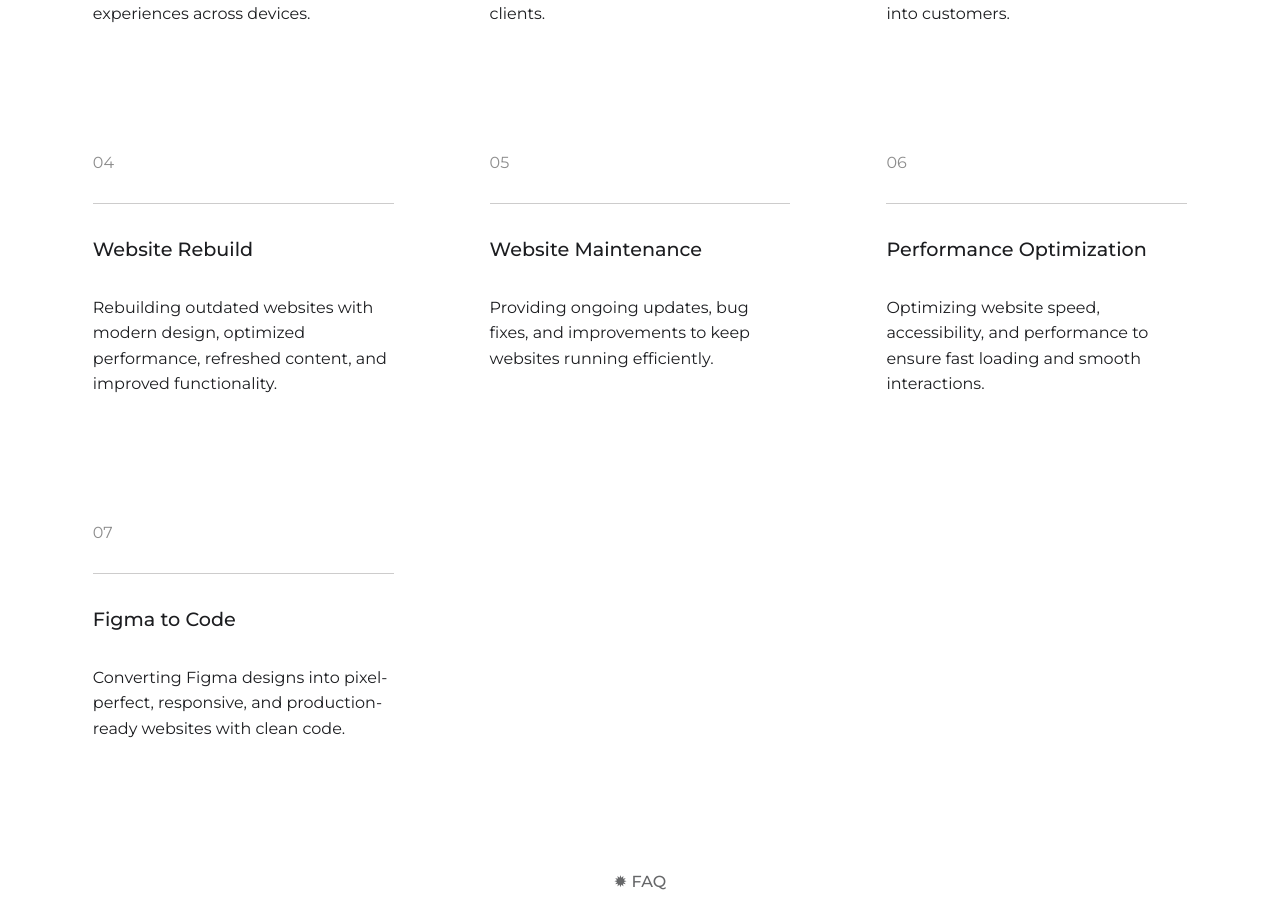
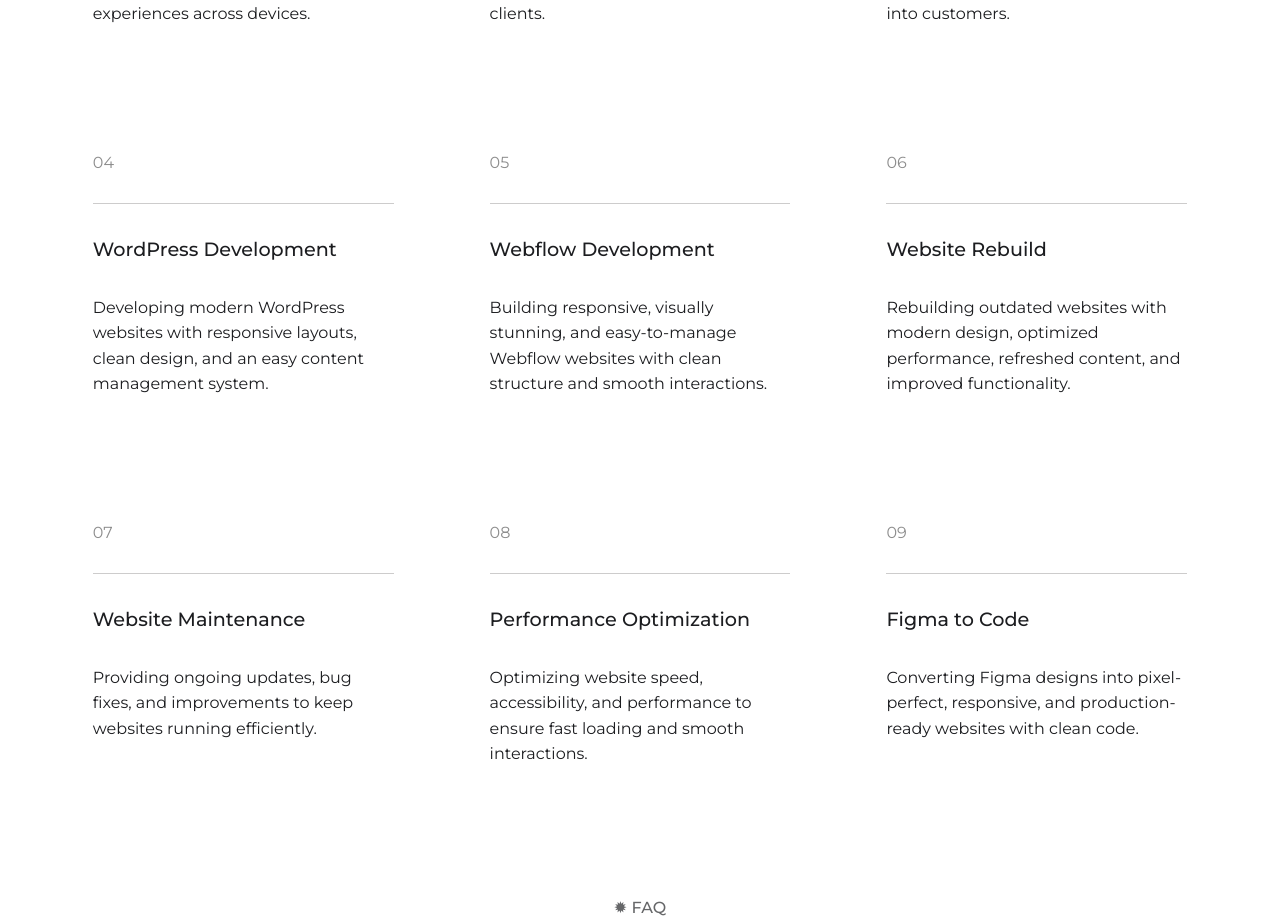
Before and after one commit to guristacks/Guri-Ghumaan, a React (Vite) app: page /about in a window 1280 px wide. Shown: the part 1888-2808 px from the top of the page. Built offline with nearby package versions, Linux system fonts and the light colour scheme.

Commit message:
Refactor ServicesInfo to eliminate redundancy by moving it outside the AboutServices component

```diff
--- a/src/Components/About-Page/AboutFrth-Section/AboutServices.jsx
+++ b/src/Components/About-Page/AboutFrth-Section/AboutServices.jsx
@@ -1,8 +1,6 @@
 import React from "react";
 import AboutCard from "./AboutCard";
 import styles from "./AboutService.module.css";
-
-const AboutServices = () => {
 const ServicesInfo = [
   {
     num: "01",
@@ -24,30 +22,43 @@ const AboutServices = () => {
   },
   {
     num: "04",
+    title: "WordPress Development",
+    details:
+      "Developing modern WordPress websites with responsive layouts, clean design, and an easy content management system.",
+  },
+  {
+    num: "05",
+    title: "Webflow Development",
+    details:
+      "Building responsive, visually stunning, and easy-to-manage Webflow websites with clean structure and smooth interactions.",
+  },
+  {
+    num: "06",
     title: "Website Rebuild",
     details:
       "Rebuilding outdated websites with modern design, optimized performance, refreshed content, and improved functionality.",
   },
   {
-      num: "05",
+    num: "07",
     title: "Website Maintenance",
     details:
       "Providing ongoing updates, bug fixes, and improvements to keep websites running efficiently.",
   },
   {
-      num: "06",
+    num: "08",
     title: "Performance Optimization",
     details:
       "Optimizing website speed, accessibility, and performance to ensure fast loading and smooth interactions.",
   },
   {
-      num: "07",
+    num: "09",
     title: "Figma to Code",
     details:
       "Converting Figma designs into pixel-perfect, responsive, and production-ready websites with clean code.",
   },
 ];
 
+const AboutServices = () => {
   return (
     <section id="services" className={styles.servicesBottom}>
       <div className={styles.container}>
```
Lines whose indentation alone changed are shown as unchanged.
